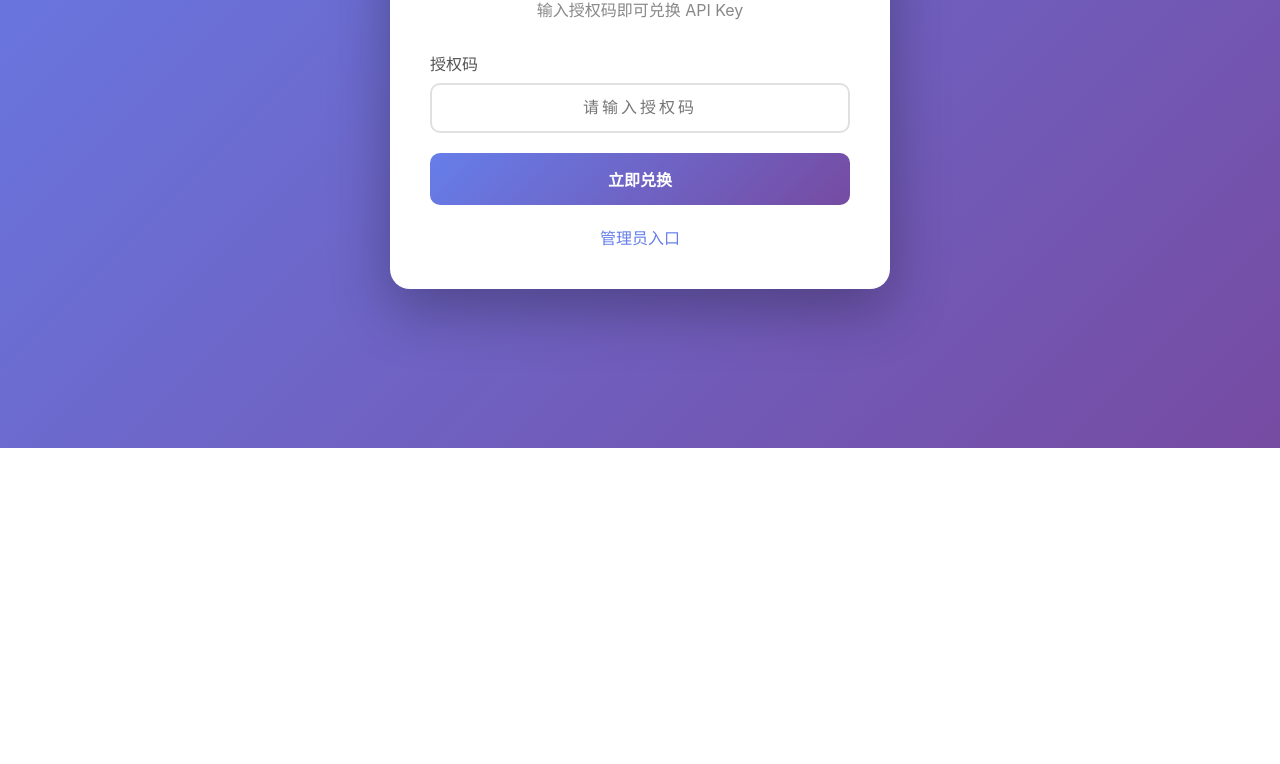
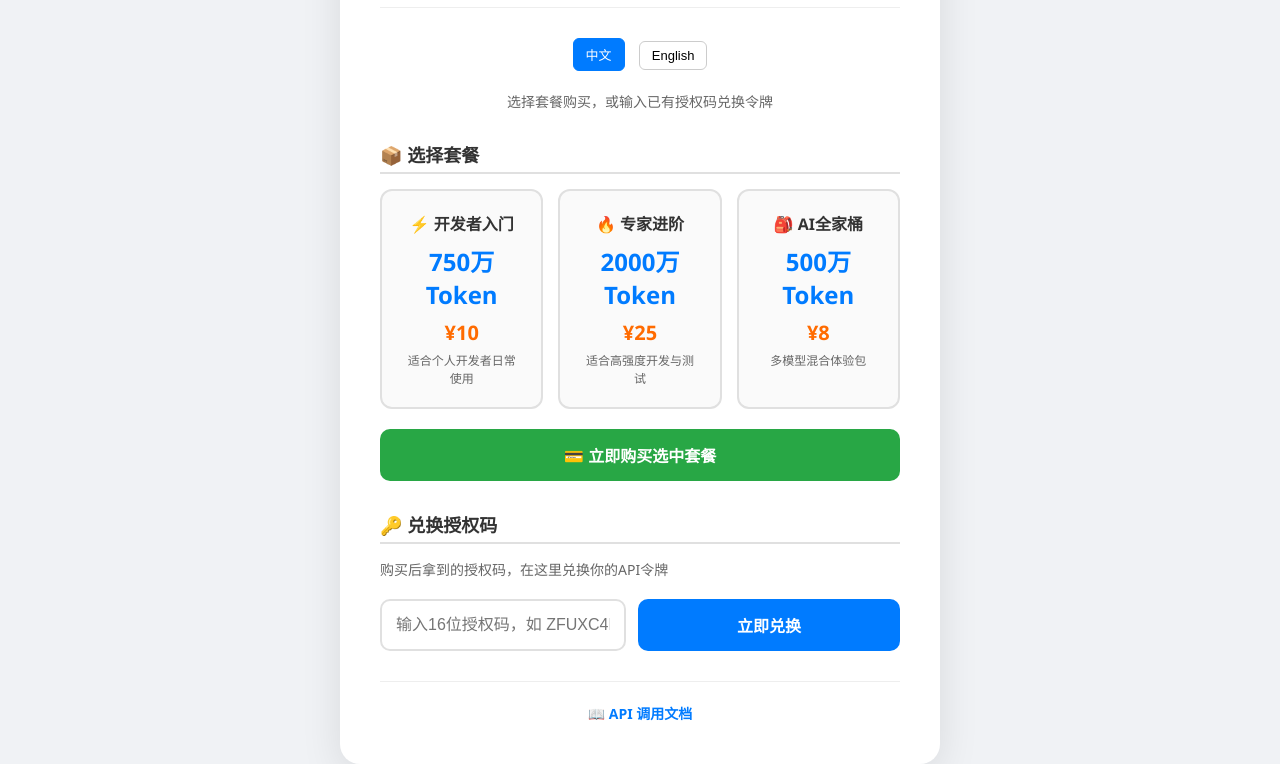
Before and after one commit to xycdd00/api-store, a website: page public/index.html in a window 1280 px wide. Shown: the part 352-1116 px from the top of the page. Before the commit the page ends 800 px from the top, so only its background shows below. Drawn offline with Linux system fonts and the light colour scheme.

Commit message:
Revamp API Token Shop page layout and styles
Updated the HTML structure and styling for the API Token Shop page, including language switch functionality and improved layout.

```diff
--- a/public/index.html
+++ b/public/index.html
@@ -3,205 +3,210 @@
 <head>
     <meta charset="UTF-8">
     <meta name="viewport" content="width=device-width, initial-scale=1.0">
-    <title>Token 兑换中心</title>
+    <title data-i18n="pageTitle">API Token Shop</title>
     <style>
         * { margin: 0; padding: 0; box-sizing: border-box; }
-        body {
-            font-family: -apple-system, BlinkMacSystemFont, sans-serif;
-            background: linear-gradient(135deg, #667eea 0%, #764ba2 100%);
-            min-height: 100vh;
-            display: flex;
-            align-items: center;
-            justify-content: center;
-            padding: 20px;
-        }
-        .container {
-            background: white;
-            border-radius: 20px;
-            padding: 40px;
-            width: 100%;
-            max-width: 500px;
-            box-shadow: 0 20px 60px rgba(0,0,0,0.3);
-        }
-        .icon { font-size: 60px; text-align: center; margin-bottom: 20px; }
-        h1 { text-align: center; color: #333; margin-bottom: 10px; }
-        .subtitle { text-align: center; color: #888; margin-bottom: 30px; }
-        .input-group { margin-bottom: 20px; }
-        label { display: block; margin-bottom: 8px; color: #555; font-weight: 500; }
-        input {
-            width: 100%;
-            padding: 14px;
-            border: 2px solid #e0e0e0;
-            border-radius: 10px;
-            font-size: 16px;
-            text-align: center;
-            letter-spacing: 3px;
-        }
-        input:focus { outline: none; border-color: #667eea; }
-        button {
-            width: 100%;
-            padding: 14px;
-            background: linear-gradient(135deg, #667eea 0%, #764ba2 100%);
-            color: white;
-            border: none;
-            border-radius: 10px;
-            font-size: 16px;
-            font-weight: 600;
-            cursor: pointer;
-        }
-        button:hover { opacity: 0.9; transform: translateY(-2px); }
-        button:disabled { opacity: 0.5; cursor: not-allowed; transform: none; }
-
-        .result {
-            margin-top: 20px;
-            padding: 20px;
-            border-radius: 10px;
-            display: none;
-        }
-        .result.success { background: #d4edda; display: block; }
-        .result.error { background: #f8d7da; color: #721c24; display: block; }
-
-        .api-key-box {
-            background: #f8f9fa;
-            padding: 15px;
-            border-radius: 8px;
-            font-family: monospace;
-            word-break: break-all;
-            font-size: 13px;
-            margin-top: 10px;
-        }
-        .copy-btn {
-            background: #667eea;
-            color: white;
-            border: none;
-            padding: 10px 20px;
-            border-radius: 5px;
-            cursor: pointer;
-            margin-top: 10px;
-            width: 100%;
-        }
-
-        .instructions {
-            background: #fff3cd;
-            padding: 15px;
-            border-radius: 10px;
-            margin-top: 15px;
-            font-size: 13px;
-            color: #856404;
-        }
-        .instructions code {
-            background: #ffeeba;
-            padding: 2px 6px;
-            border-radius: 4px;
-            display: block;
-            margin: 5px 0;
-            word-break: break-all;
-        }
-
-        .loading {
-            text-align: center;
-            padding: 30px;
-            display: none;
-        }
-        .spinner {
-            width: 40px;
-            height: 40px;
-            border: 4px solid #f3f3f3;
-            border-top: 4px solid #667eea;
-            border-radius: 50%;
-            animation: spin 1s linear infinite;
-            margin: 0 auto 10px;
-        }
+        body { font-family: 'Segoe UI', Arial, sans-serif; background: #f0f2f5; min-height: 100vh; display: flex; justify-content: center; align-items: center; }
+        .container { background: white; border-radius: 20px; box-shadow: 0 10px 40px rgba(0,0,0,0.1); padding: 40px; max-width: 600px; width: 100%; }
+        h1 { text-align: center; color: #1a1a1a; margin-bottom: 10px; }
+        .subtitle { text-align: center; color: #666; margin-bottom: 30px; font-size: 14px; }
+        .lang-switch { text-align: center; margin-bottom: 20px; }
+        .lang-switch button { margin: 0 5px; padding: 6px 12px; border: 1px solid #ccc; background: white; border-radius: 6px; cursor: pointer; font-size: 13px; }
+        .lang-switch button.active { background: #007bff; color: white; border-color: #007bff; }
+        .section { margin-bottom: 30px; }
+        .section-title { font-size: 18px; font-weight: 600; color: #333; margin-bottom: 15px; border-bottom: 2px solid #e0e0e0; padding-bottom: 5px; }
+        .plans { display: grid; grid-template-columns: repeat(auto-fit, minmax(150px, 1fr)); gap: 15px; }
+        .plan-card { border: 2px solid #e0e0e0; border-radius: 12px; padding: 20px; text-align: center; cursor: pointer; transition: all 0.3s; background: #fafafa; }
+        .plan-card:hover { border-color: #007bff; background: #f0f7ff; transform: translateY(-2px); box-shadow: 0 5px 15px rgba(0,123,255,0.1); }
+        .plan-card.selected { border-color: #007bff; background: #e6f2ff; }
+        .plan-name { font-weight: 600; color: #333; margin-bottom: 8px; }
+        .plan-quota { font-size: 24px; color: #007bff; font-weight: bold; margin-bottom: 8px; }
+        .plan-price { font-size: 20px; color: #ff6b00; font-weight: bold; }
+        .plan-desc { font-size: 12px; color: #666; margin-top: 5px; }
+        .redeem-box { display: flex; gap: 12px; margin-top: 20px; }
+        input { flex: 1; padding: 14px; border: 2px solid #e0e0e0; border-radius: 10px; font-size: 16px; outline: none; transition: border 0.2s; }
+        input:focus { border-color: #007bff; }
+        .btn { flex: 1; padding: 14px 24px; background: #007bff; color: white; border: none; border-radius: 10px; font-size: 16px; font-weight: 600; cursor: pointer; transition: background 0.2s; }
+        .btn:hover { background: #0056b3; }
+        .btn:disabled { background: #ccc; cursor: not-allowed; }
+        .btn-buy { background: #28a745; }
+        .btn-buy:hover { background: #1e7e34; }
+        .result-box { margin-top: 20px; padding: 20px; border-radius: 10px; display: none; word-break: break-all; }
+        .result-box.success { background: #d4edda; border: 1px solid #c3e6cb; color: #155724; }
+        .result-box.error { background: #f8d7da; border: 1px solid #f5c6cb; color: #721c24; }
+        .result-box .label { font-weight: 600; margin-bottom: 8px; }
+        .loading { display: inline-block; width: 20px; height: 20px; border: 3px solid #f3f3f3; border-radius: 50%; border-top: 3px solid #007bff; animation: spin 1s linear infinite; margin-right: 8px; }
         @keyframes spin { 0% { transform: rotate(0deg); } 100% { transform: rotate(360deg); } }
-
-        .admin-link { text-align: center; margin-top: 20px; }
-        .admin-link a { color: #667eea; text-decoration: none; }
     </style>
+    <script src="i18n.js"></script>
 </head>
 <body>
     <div class="container">
-        <div class="icon">🎁</div>
-        <h1>Token 兑换中心</h1>
-        <p class="subtitle">输入授权码即可兑换 API Key</p>
-
-        <div class="input-group">
-            <label>授权码</label>
-            <input type="text" id="licenseKey" placeholder="请输入授权码">
+        <div class="brand-intro" style="text-align: center; margin-bottom: 30px;">
+            <h1 data-i18n="brandTitle">🚀 API令牌商店</h1>
+            <p class="subtitle" data-i18n="brandSubtitle">一站式AI模型API聚合平台 | 一个Key，畅享全球顶级模型</p>
+            <div style="display: flex; justify-content: center; gap: 20px; margin: 25px 0; flex-wrap: wrap;">
+                <div style="flex: 1; min-width: 120px; max-width: 150px; text-align: center;">
+                    <div style="font-size: 28px; margin-bottom: 8px;">🔑</div>
+                    <div style="font-weight: 600; font-size: 14px; color: #333;" data-i18n="featureOneTitle">一个Key通用</div>
+                    <div style="font-size: 12px; color: #666;" data-i18n="featureOneDesc">GPT, Claude, DeepSeek等</div>
+                </div>
+                <div style="flex: 1; min-width: 120px; max-width: 150px; text-align: center;">
+                    <div style="font-size: 28px; margin-bottom: 8px;">💸</div>
+                    <div style="font-weight: 600; font-size: 14px; color: #333;" data-i18n="featureTwoTitle">成本直降</div>
+                    <div style="font-size: 12px; color: #666;" data-i18n="featureTwoDesc">最低至官方1/10</div>
+                </div>
+                <div style="flex: 1; min-width: 120px; max-width: 150px; text-align: center;">
+                    <div style="font-size: 28px; margin-bottom: 8px;">⚡</div>
+                    <div style="font-weight: 600; font-size: 14px; color: #333;" data-i18n="featureThreeTitle">无需特殊网络</div>
+                    <div style="font-size: 12px; color: #666;" data-i18n="featureThreeDesc">国内网络直接访问</div>
+                </div>
+                <div style="flex: 1; min-width: 120px; max-width: 150px; text-align: center;">
+                    <div style="font-size: 28px; margin-bottom: 8px;">🎁</div>
+                    <div style="font-weight: 600; font-size: 14px; color: #333;" data-i18n="featureFourTitle">新用户福利</div>
+                    <div style="font-size: 12px; color: #666;" data-i18n="featureFourDesc">注册即送体验金</div>
+                </div>
+            </div>
+            <hr style="border: none; border-top: 1px solid #eee; margin: 25px 0;">
         </div>
 
-        <button id="submitBtn" onclick="redeem()">立即兑换</button>
-
-        <div id="loading" class="loading">
-            <div class="spinner"></div>
-            <p>正在处理...</p>
+        <div class="lang-switch">
+            <button id="btnZh" onclick="switchLanguage('zh')">中文</button>
+            <button id="btnEn" onclick="switchLanguage('en')">English</button>
         </div>
 
-        <div id="result" class="result"></div>
+        <p class="subtitle" data-i18n="siteSubtitle">Choose a plan or redeem your license key</p>
 
-        <div class="admin-link">
-            <a href="/admin">管理员入口</a>
+        <div class="section">
+            <div class="section-title" data-i18n="sectionPlans">📦 Choose a Plan</div>
+            <div class="plans">
+                <div class="plan-card" onclick="selectPlan('starter')">
+                    <div class="plan-name" data-i18n="planStarterName">⚡ Dev Starter</div>
+                    <div class="plan-quota" data-i18n="planStarterQuota">7.5M Tokens</div>
+                    <div class="plan-price" data-i18n="planStarterPrice">$1.50</div>
+                    <div class="plan-desc" data-i18n="planStarterDesc">For individual developers</div>
+                </div>
+                <div class="plan-card" onclick="selectPlan('pro')">
+                    <div class="plan-name" data-i18n="planProName">🔥 Pro Plus</div>
+                    <div class="plan-quota" data-i18n="planProQuota">20M Tokens</div>
+                    <div class="plan-price" data-i18n="planProPrice">$3.80</div>
+                    <div class="plan-desc" data-i18n="planProDesc">For heavy development & testing</div>
+                </div>
+                <div class="plan-card" onclick="selectPlan('family')">
+                    <div class="plan-name" data-i18n="planFamilyName">🎒 AI Family Pack</div>
+                    <div class="plan-quota" data-i18n="planFamilyQuota">5M Tokens</div>
+                    <div class="plan-price" data-i18n="planFamilyPrice">$1.20</div>
+                    <div class="plan-desc" data-i18n="planFamilyDesc">Multi-model combo</div>
+                </div>
+            </div>
+            <button class="btn btn-buy" onclick="buyPlan()" style="margin-top: 20px; width: 100%;" data-i18n="btnBuy">💳 Buy Now</button>
+        </div>
+
+        <div class="section">
+            <div class="section-title" data-i18n="sectionRedeem">🔑 Redeem License</div>
+            <p style="color: #666; font-size: 14px; margin-bottom: 15px;" data-i18n="redeemHint">Enter the license key you received after purchase to get your API token</p>
+            <div class="redeem-box">
+                <input type="text" id="licenseKey" data-i18n-placeholder="inputPlaceholder" placeholder="Enter 16-digit license key, e.g. ZFUXC4F8OOCI">
+                <button class="btn" onclick="redeemKey()" data-i18n="btnRedeem">Redeem Now</button>
+            </div>
+        </div>
+
+        <div id="resultBox" class="result-box"></div>
+
+        <div style="text-align: center; margin-top: 20px; padding-top: 20px; border-top: 1px solid #eee;">
+            <a href="/api-docs.html" style="color: #007bff; text-decoration: none; font-weight: 600; font-size: 14px;">📖 API 调用文档</a>
         </div>
     </div>
 
     <script>
-        async function redeem() {
-            const licenseKey = document.getElementById('licenseKey').value.trim();
-            const submitBtn = document.getElementById('submitBtn');
-            const loading = document.getElementById('loading');
-            const result = document.getElementById('result');
+        let selectedPlan = null;
+        let currentLang = localStorage.getItem('lang') || 'zh';
 
-            if (!licenseKey) {
-                result.className = 'result error';
-                result.textContent = '请输入授权码';
-                result.style.display = 'block';
+        function selectPlan(planId) {
+            selectedPlan = planId;
+            document.querySelectorAll('.plan-card').forEach(card => card.classList.remove('selected'));
+            event.currentTarget.classList.add('selected');
+        }
+
+        function buyPlan() {
+            if (!selectedPlan) {
+                alert(translations[currentLang]?.alertSelectPlan || '请先选择一个套餐');
                 return;
             }
+            let paymentUrl;
+            if (currentLang === 'en') {
+                paymentUrl = 'https://www.idatariver.com/zh-cn/project/one-key.-all-models.-zero-hassle.-c41a';
+            } else {
+                paymentUrl = 'https://www.idatariver.com/zh-cn/project/%E8%BF%9E%E6%8E%A5%E5%85%A8%E7%90%83%E9%A1%B6%E7%BA%A7-ai-%E6%A8%A1%E5%9E%8B-8495';
+            }
+            window.location.href = paymentUrl;
+        }
 
-            submitBtn.style.display = 'none';
-            loading.style.display = 'block';
-            result.style.display = 'none';
-
+        async function redeemKey() {
+            const licenseKey = document.getElementById('licenseKey').value.trim();
+            const resultBox = document.getElementById('resultBox');
+            if (!licenseKey) {
+                alert(translations[currentLang]?.alertEnterCode || '请输入授权码');
+                return;
+            }
+            resultBox.style.display = 'block';
+            resultBox.className = 'result-box';
+            resultBox.innerHTML = `<span class="loading"></span> ${translations[currentLang]?.verifying || '正在验证并生成令牌...'}`;
             try {
-                const res = await fetch('/redeem', {
+                const response = await fetch('/redeem', {
                     method: 'POST',
                     headers: { 'Content-Type': 'application/json' },
                     body: JSON.stringify({ licenseKey })
                 });
-
-                const data = await res.json();
-
-                if (data.success) {
-                    result.className = 'result success';
-                    result.innerHTML = `
-                        <h3>🎉 兑换成功！</h3>
-                        <p style="margin:10px 0;">获得额度: <strong>${(data.quota / 10000).toFixed(0)} 万</strong></p>
-                        <p>API Key:</p>
-                        <div class="api-key-box">${data.apiKey}</div>
-                        <button class="copy-btn" onclick="copyKey('${data.apiKey}')">📋 复制 API Key</button>
-                        <div class="instructions">
-                            <strong>使用方法：</strong>
-                            <code>base_url: "${data.apiUrl}/v1"</code>
-                            <code>api_key: "${data.apiKey}"</code>
-                        </div>
+                const data = await response.json();
+                if (response.ok) {
+                    resultBox.className = 'result-box success';
+                    resultBox.innerHTML = `
+                        <div class="label">${translations[currentLang]?.resultSuccessTitle || '✅ 兑换成功！'}</div>
+                        <p><strong>${translations[currentLang]?.labelApiKey || '你的API令牌：'}</strong><br><span style="color:#007bff; font-size:18px;">${data.apiKey}</span></p>
+                        <p style="margin-top:10px; color:#155724; font-weight:600;">${translations[currentLang]?.resultSuccessMsg || '⚡ 请立刻复制并妥善保管，此令牌仅显示一次！'}</p>
                     `;
-                    document.getElementById('licenseKey').value = '';
                 } else {
-                    result.className = 'result error';
-                    result.textContent = '❌ ' + data.message;
+                    resultBox.className = 'result-box error';
+                    resultBox.innerHTML = `<div class="label">${translations[currentLang]?.resultErrorTitle || '❌ 兑换失败'}</div><p>${data.message}</p>`;
                 }
-            } catch (err) {
-                result.className = 'result error';
-                result.textContent = '❌ 网络错误，请稍后重试';
-            } finally {
-                submitBtn.style.display = 'block';
-                loading.style.display = 'none';
+            } catch (error) {
+                resultBox.className = 'result-box error';
+                resultBox.innerHTML = `<div class="label">${translations[currentLang]?.resultErrorTitle || '❌ 网络错误'}</div><p>${translations[currentLang]?.resultNetworkError || '请检查网络连接后重试'}</p>`;
             }
         }
 
-        function copyKey(key) {
-            navigator.clipboard.writeText(key);
-            alert('API Key 已复制！');
+        function applyLanguage(lang) {
+            if (!translations[lang]) return;
+            currentLang = lang;
+            localStorage.setItem('lang', lang);
+            document.querySelectorAll('[data-i18n]').forEach(el => {
+                const key = el.getAttribute('data-i18n');
+                if (translations[lang][key]) {
+                    el.textContent = translations[lang][key];
+                }
+            });
+            document.querySelectorAll('[data-i18n-placeholder]').forEach(el => {
+                const key = el.getAttribute('data-i18n-placeholder');
+                if (translations[lang][key]) {
+                    el.setAttribute('placeholder', translations[lang][key]);
+                }
+            });
+            document.title = translations[lang].pageTitle || 'API Token Shop';
+            document.getElementById('btnZh').classList.toggle('active', lang === 'zh');
+            document.getElementById('btnEn').classList.toggle('active', lang === 'en');
         }
+
+        function switchLanguage(lang) {
+            applyLanguage(lang);
+        }
+
+        document.addEventListener('DOMContentLoaded', () => {
+            applyLanguage(currentLang);
+        });
     </script>
 </body>
 </html>
+    </script>
+</body>
+</html>
```
